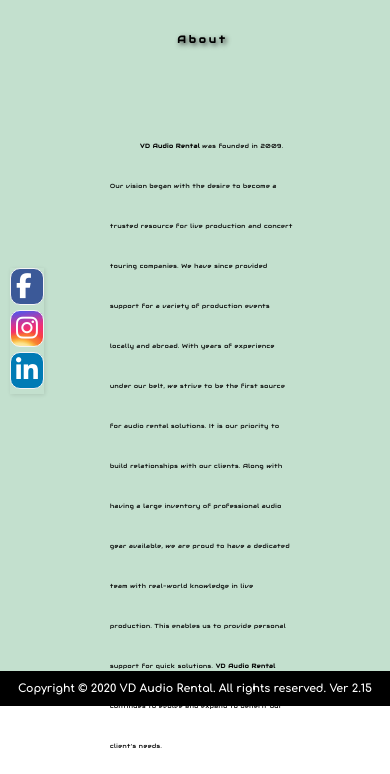
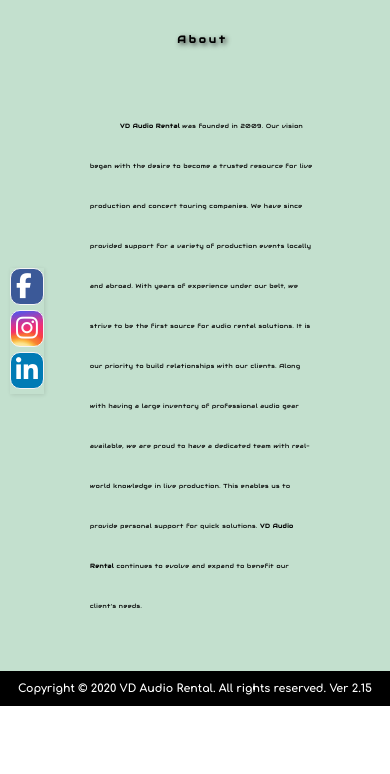
Before and after one commit to jjfcode/vdaudiorentalv2, a PHP site: page /about.html in a window 390 px wide. Shown: the part 70-844 px from the top of the page. Run offline with PHP 8.4, Linux system fonts and the light colour scheme; some libraries are stand-ins or nearby versions.

Commit message:
fix about note 9

```diff
--- a/css/about.css
+++ b/css/about.css
@@ -28,7 +28,7 @@
 
 @media (max-width: 1000px) {
     .about-container .section {
-        margin: 80px;
+        margin: 60px;
     }
 }
 
```
Also changed, not shown: 1 other file.
